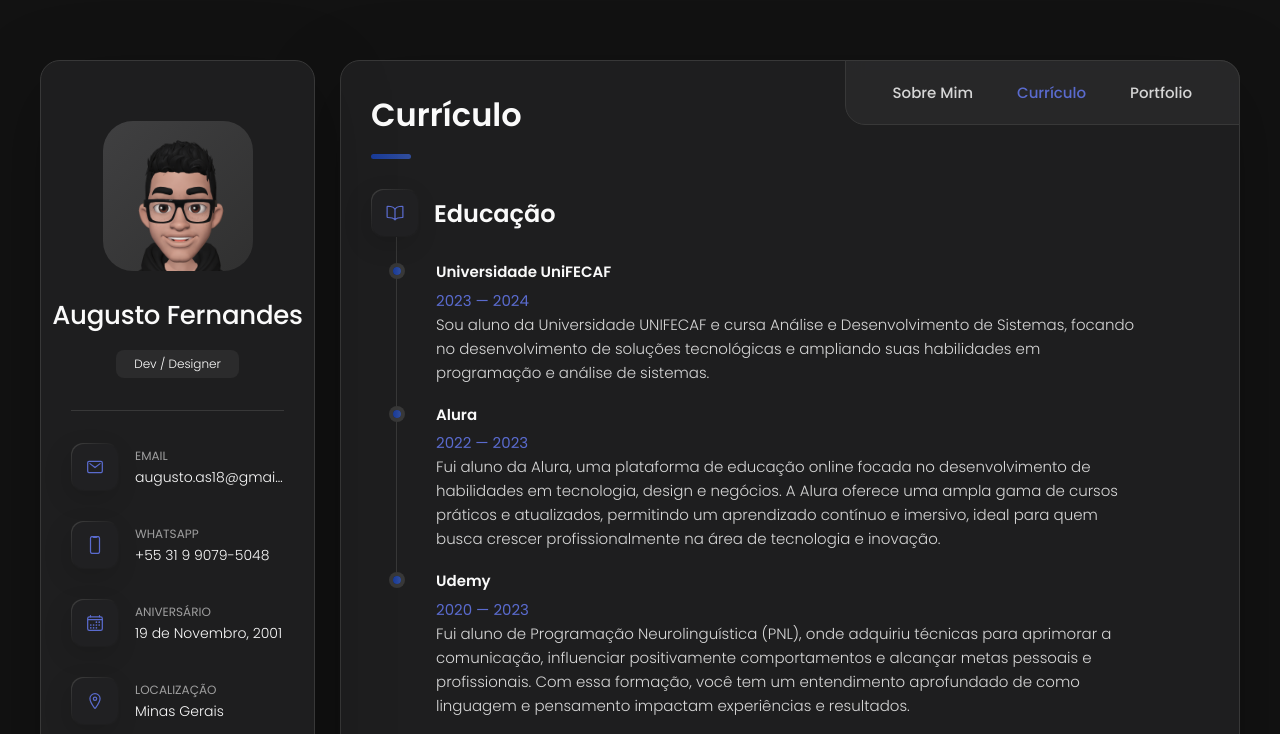
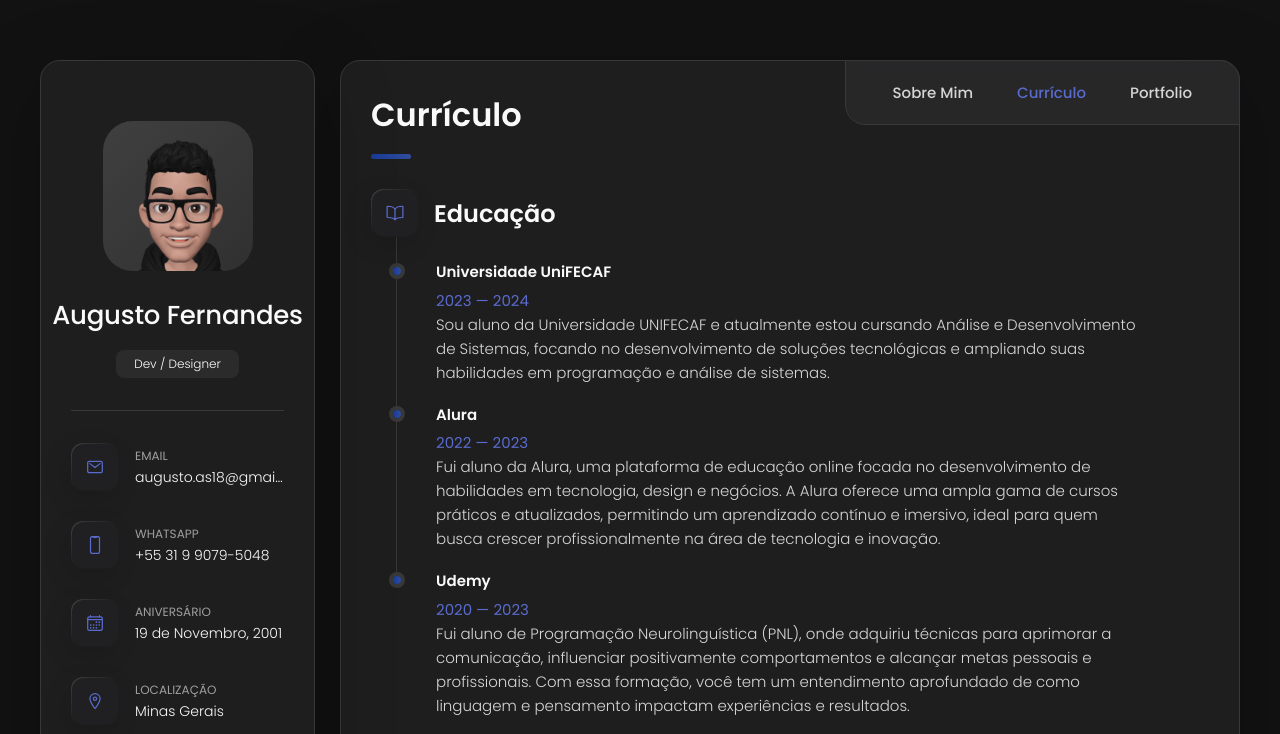
Before and after one commit to augustofernandesdev7/augustodev, a plain HTML site: page index.html in a window 1280 px wide. Both pictures are taken after a click on the button "Currículo". Shown: the top 734 px of the page. Drawn offline with nearby package versions, Linux system fonts and the light colour scheme.

Commit message:
Update index.html

```diff
--- a/index.html
+++ b/index.html
@@ -510,7 +510,7 @@
               <span>2023 — 2024</span>
 
               <p class="timeline-text">
-                Sou aluno da Universidade UNIFECAF e cursa Análise e Desenvolvimento de Sistemas, focando no desenvolvimento de soluções tecnológicas e ampliando suas habilidades em programação e análise de sistemas.
+                Sou aluno da Universidade UNIFECAF e atualmente estou cursando Análise e Desenvolvimento de Sistemas, focando no desenvolvimento de soluções tecnológicas e ampliando suas habilidades em programação e análise de sistemas.
               </p>
 
             </li>
```
